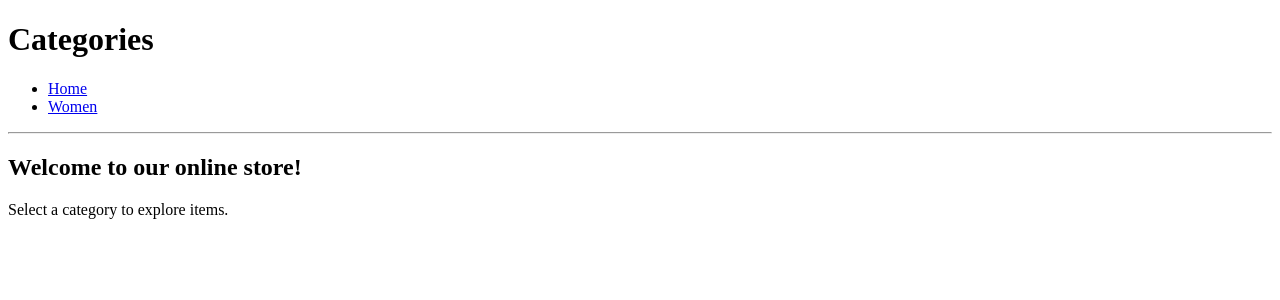
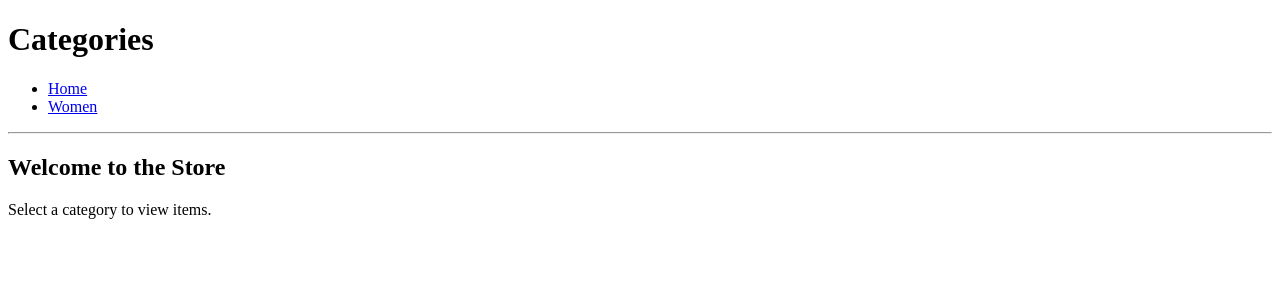
Before and after one commit to acciojob/nested-routes-Padma-darsi, a React app: page / in a window 1280 px wide. Shown: the top 300 px of the page. Built offline with nearby package versions, Linux system fonts and the light colour scheme.

Commit message:
Update Home.js

```diff
--- a/src/components/Home.js
+++ b/src/components/Home.js
@@ -3,8 +3,8 @@ import React from "react";
 const Home = () => {
   return (
     <div>
-      <h2>Welcome to our online store!</h2>
-      <p>Select a category to explore items.</p>
+      <h2>Welcome to the Store</h2>
+      <p>Select a category to view items.</p>
     </div>
   );
 };
```
